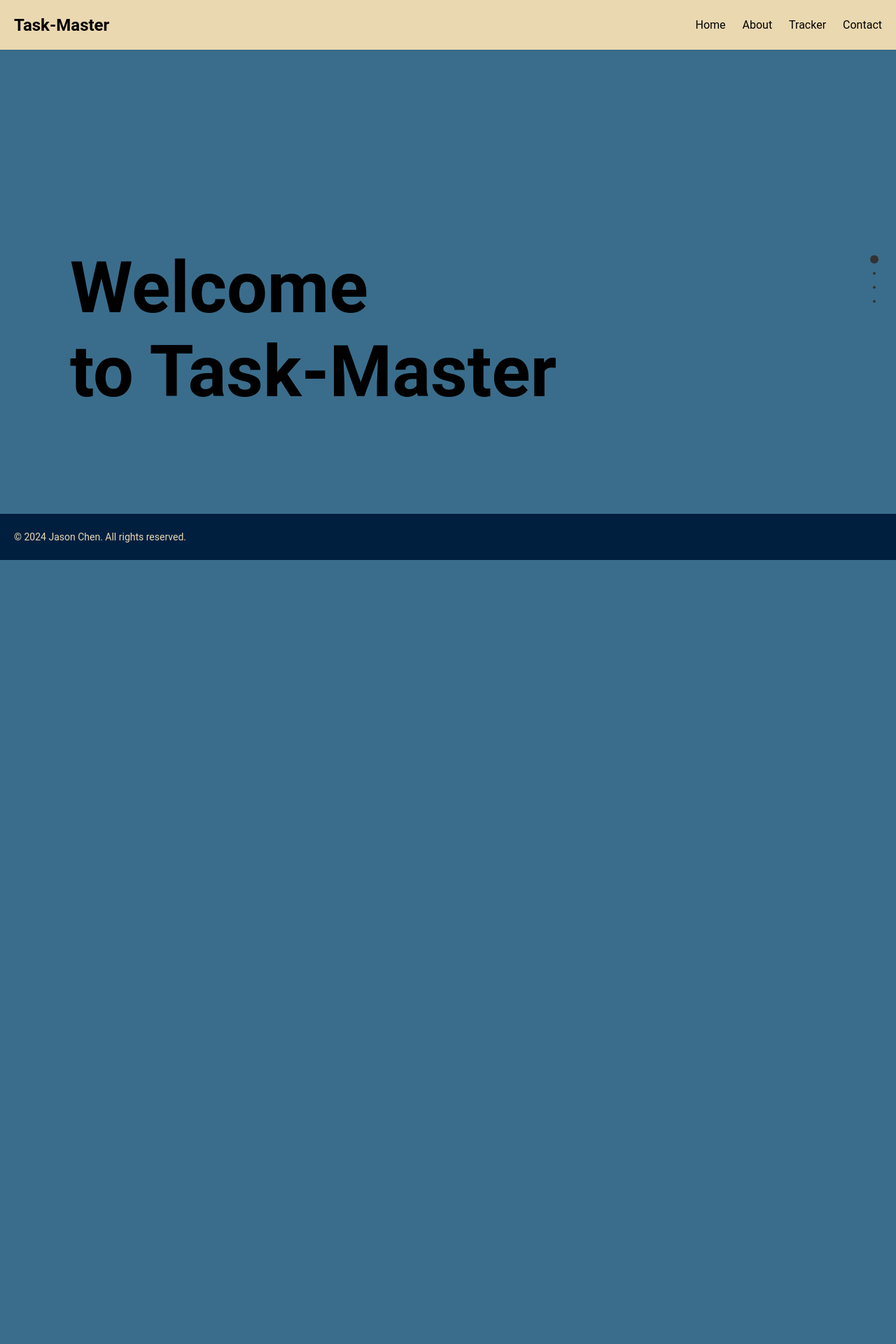
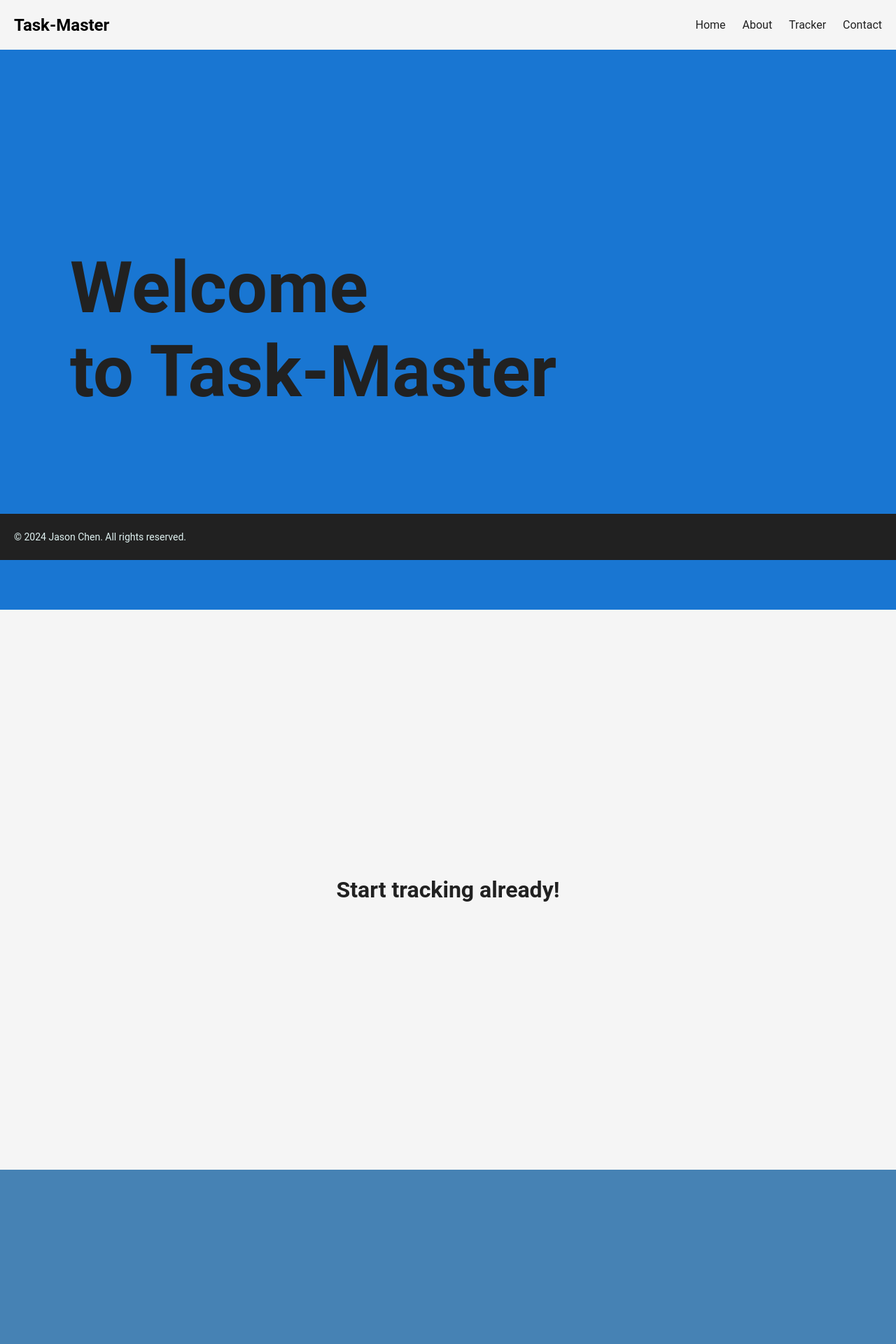
Before and after one commit to JI1IN/Task-Tracker, a Flask app: page / in a window 1280 px wide. Shown: the top 1920 px of the page at 70% size. Before the commit the page ends 800 px from the top, so only its background shows below. Run offline with Flask 3, Linux system fonts and the light colour scheme.

Commit message:
commit message remove fullpage carousel change color scheme

```diff
--- a/static/css/footer.css
+++ b/static/css/footer.css
@@ -1,21 +1,20 @@
-
 .site-footer {
-    background-color: #001F3F;
-    color: #EAD8B1;
+    background-color: #212121; /* Charcoal Grey for footer background */
+    color: #E0F2F1; /* Light Teal for text */
     padding: 20px;
     font-size: 14px;
     text-align: left;
     position: fixed;
     left: 0;
     width: 100%;
-    bottom:0;
+    bottom: 0;
     flex-shrink: 0;
-    margin-top: 100px
+    margin-top: 100px;
 }
 
 .site-footer h2,
 .site-footer h3 {
-    color: #EAD8B1;
+    color: #E0F2F1; /* Light Teal for header text */
     margin-bottom: 10px;
 }
 
@@ -24,14 +23,14 @@
 }
 
 .site-footer a {
-    color: #EAD8B1;
+    color: #E0F2F1; /* Light Teal for links */
     text-decoration: none;
 }
 
 .site-footer a:hover {
     text-decoration: underline;
+    color: #1976D2; /* Blue for hover effect */
 }
-
 
 .footer-content {
     display: flex;
@@ -57,11 +56,17 @@
 
 .social-icons a {
     margin-right: 15px;
+    color: #E0F2F1; /* Light Teal for social icons */
+}
+
+.social-icons a:hover {
+    color: #1976D2; /* Blue for social icon hover */
 }
 
 .footer-bottom {
     text-align: center;
     margin-top: 20px;
-    border-top: 1px solid #555;
+    border-top: 1px solid #555; /* Light Grey for the top border */
     padding-top: 10px;
+    color: #E0F2F1; /* Light Teal for footer bottom text */
 }
--- a/static/css/home.css
+++ b/static/css/home.css
@@ -1,15 +1,16 @@
-
 main {
     min-height: 100vh;
     padding: 20px;
     flex-grow: 1;
 }
+
 .section {
     display: flex;
     justify-content: center;
     align-items: center;
     text-align: center;
 }
+
 header {
     display: flex;
     justify-content: flex-start;
@@ -20,7 +21,8 @@
     font-weight: bolder;
     padding-left: 20px;
     box-sizing: border-box;
-    background-color: #3A6D8C;
+    background-color: #1976D2; /* Blue for header background */
+    color: white; /* White text on blue background */
 }
 
 .section1, .section2, .section3 {
@@ -28,21 +30,22 @@
 }
 
 .section1 {
-    background-color: #EAD8B1;
+    background-color: #F5F5F5; /* Light Grey for section1 */
 }
 
 .section2 {
-    background-color: #3A6D8C;
+    background-color: #4682B4; /* Steelblue for section2 */
 }
 
 .section3 {
-    background-color: aliceblue;
+    background-color: #E0F2F1; /* Light Teal (Very Light Green-Blue) for section3 */
 }
- @media (max-width: 768px) {
-     header {
-         font-size: 9vw;
-     }
- }
+
+@media (max-width: 768px) {
+    header {
+        font-size: 9vw;
+    }
+}
 
 @media (max-width: 480px) {
     header {
@@ -51,8 +54,8 @@
 }
 
 .site-footer {
-    background-color: #333;
-    color: #fff;
+    background-color: #212121; /* Charcoal Grey for footer background */
+    color: white; /* White text on grey footer */
     padding: 20px;
     text-align: center;
 }
@@ -62,4 +65,5 @@
     padding: 100px;
     font-weight: bolder;
     font-size: 8vw;
+    color: #212121; /* Charcoal Grey for home header text */
 }
--- a/static/css/nav.css
+++ b/static/css/nav.css
@@ -1,7 +1,5 @@
-
-
 .navbar {
-    background-color: #EAD8B1;
+    background-color: #F5F5F5; /* Light Grey for navbar background */
     padding: 10px 20px;
     position: sticky;
     top: 0;
@@ -19,6 +17,7 @@
     text-decoration: none;
     font-size: 24px;
     font-weight: bold;
+    color: #212121; /* Charcoal Grey for logo text */
 }
 
 .nav-links {
@@ -33,20 +32,20 @@
 }
 
 .nav-links a {
-    color: black;
+    color: #212121; /* Charcoal Grey for regular links */
     text-decoration: none;
     transition: color 0.3s;
 }
 
 .nav-links a:hover {
-    color: #6A9AB0 ;
+    color: #1976D2; /* Blue for hover effect */
 }
 
 .hamburger {
     display: none;
     background: none;
     border: none;
-    color: white;
+    color: #212121; /* Charcoal Grey for hamburger icon */
     font-size: 24px;
 }
 
@@ -57,7 +56,7 @@
         position: absolute;
         top: 60px;
         right: 0;
-        background-color: #EAD8B1;
+        background-color: #F5F5F5; /* Light Grey for mobile navbar background */
         width: 100%;
         z-index: 1000;
     }
@@ -65,7 +64,12 @@
     .nav-links.active {
         display: flex;
     }
+
     .hamburger {
         display: block;
     }
+
+    .hamburger:focus {
+        outline: none;
+    }
 }
--- a/static/css/styles.css
+++ b/static/css/styles.css
@@ -8,7 +8,7 @@
 }
 
 h1, h2 {
-    color: #333;
+    color: #212121; /* Charcoal Grey for headings */
 }
 
 form {
--- a/templates/index.html
+++ b/templates/index.html
@@ -13,11 +13,6 @@
     <link rel="icon" href="../static/imgs/logo.png" type="image/x-icon">
 
 
-    <link rel="stylesheet" href="https://cdnjs.cloudflare.com/ajax/libs/fullPage.js/3.1.2/fullpage.min.css">
-
-    <style>
-
-    </style>
 </head>
 <body>
 
@@ -36,7 +31,6 @@
         </div>
     </nav>
 
-    <div id="fullpage">
 
         <div class="section">
             <header id="home-header">
@@ -58,7 +52,7 @@
         <div class="section section3">
             <h1>I will kill you.</h1>
         </div>
-    </div>
+
 
     <footer class="site-footer">
         <div class="footer-content">
@@ -66,17 +60,6 @@
         </div>
     </footer>
 
-    <script src="https://cdnjs.cloudflare.com/ajax/libs/fullPage.js/3.1.2/fullpage.min.js"></script>
-    <script>
-        new fullpage('#fullpage', {
-            autoScrolling: true,
-            navigation: true,
-            scrollHorizontally: true,
-            anchors: ['home', 'section1', 'section2', 'section3'],
-            showActiveTooltip: true,
-            loopBottom: true
-        });
-    </script>
 
     <script src="../static/script.js"></script>
     <script src="../static/nav.js"></script>
```
Also changed, not shown: other parts of static/css/styles.css (+18 -17 lines), static/css/info.txt (+5 -4 lines).
